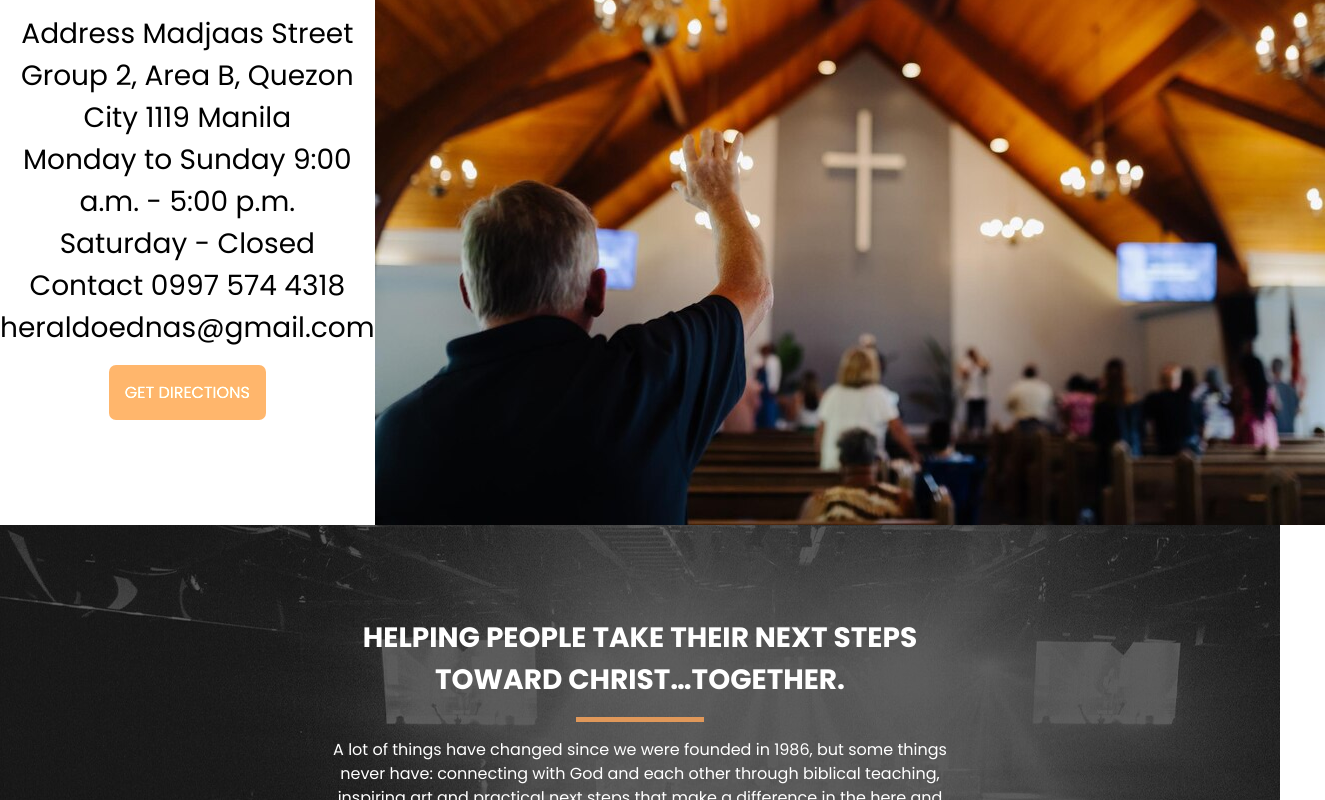
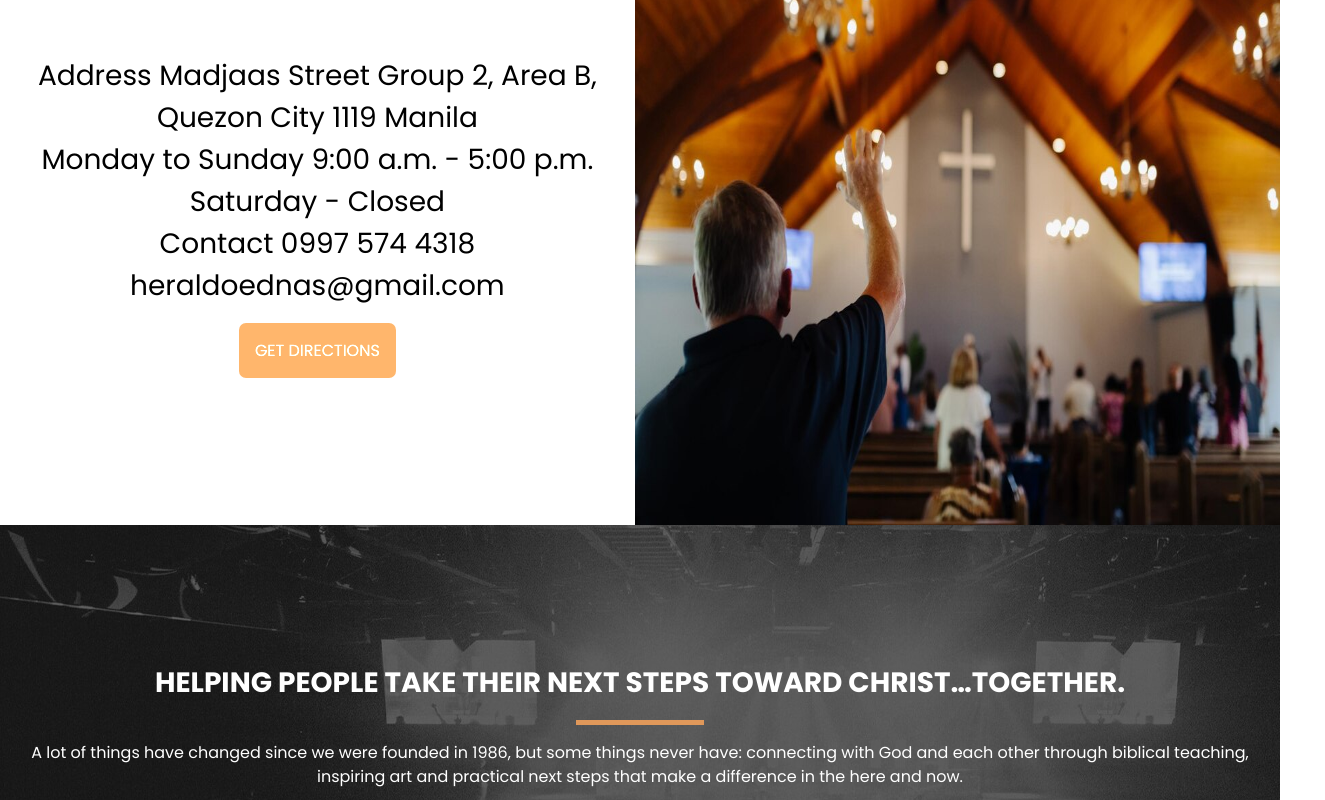
Before and after one commit to CodeChd/jcytf-community-church, a Next.js app: page /visit in a window 1280 px wide. Shown: the part 220-1020 px from the top of the page, 1325 px wide, since content can reach past the window. Built offline with nearby package versions, Linux system fonts and the light colour scheme; no server answers; a web font is replaced by a local one.

Commit message:
Vist Page Responsiveness

```diff
--- a/helper/css.js
+++ b/helper/css.js
@@ -4,7 +4,7 @@ export const Properties = {
     flexDirection: "column",
     justifyContent: "center",
     alignItems: "center",
-    maxWidth: "50%",
     margin: "0 auto",
-    gap: "1rem"
+    gap: "1rem",
+    padding: "1rem"
 }
--- a/pages/_app.js
+++ b/pages/_app.js
@@ -7,6 +7,7 @@ import "@/styles/WhatNext.css";
 import "@/styles/Answers.css";
 import "@/styles/OurPastor.css";
 import "@/styles/globals.css";
+import "@/styles/Visit.css";
 
 
 
--- a/pages/visit.jsx
+++ b/pages/visit.jsx
@@ -8,22 +8,30 @@ const visit = () => {
   return (
     <Layout>
       <main style={{ paddingTop: "7rem" }}>
-        <section style={{ display: "flex" } } >
-          <div  style={{flexBasis:"50%", textAlign: "center", alignSelf:"center"}}>
-            <p className="fsi-500"> Address Madjaas Street Group 2, Area B, Quezon City 1119 Manila </p>
-            <p className="fsi-500">  Monday to Sunday 9:00 a.m. - 5:00 p.m.</p>
+        <section className="Visit-hero">
+          <div className="Visit-hero-info">
+            <p className="fsi-500">
+              Address Madjaas Street Group 2, Area B, Quezon City 1119 Manila
+            </p>
+            <p className="fsi-500"> Monday to Sunday 9:00 a.m. - 5:00 p.m.</p>
             <p className="fsi-500">Saturday - Closed</p>
             <p className="fsi-500">Contact 0997 574 4318</p>
             <p className="fsi-500">heraldoednas@gmail.com</p>
-            <div style={{marginTop: "2rem"}}>
-
-            <Link href="https://www.google.com/maps/place/Jesus+Christ+Yesterday+Today+And+Forever+Church+Inc.+JCYTF/@14.6442202,120.9615001,12.54z/data=!4m10!1m2!2m1!1sMadjaas+Street+Group+2,+Area+B,+Quezon+City,+1119+Metro+Manila!3m6!1s0x3397ba612cfb73a1:0x9f280217a54c2b46!8m2!3d14.7124479!4d121.0989109!15sCj5NYWRqYWFzIFN0cmVldCBHcm91cCAyLCBBcmVhIEIsIFF1ZXpvbiBDaXR5LCAxMTE5IE1ldHJvIE1hbmlsYZIBEGNocmlzdGlhbl9jaHVyY2jgAQA!16s%2Fg%2F11c6q8r45p" className="btn-visit" >Get Directions</Link>
+            <div style={{ marginTop: "2rem" }}>
+              <Link
+                href="https://www.google.com/maps/place/Jesus+Christ+Yesterday+Today+And+Forever+Church+Inc.+JCYTF/@14.6442202,120.9615001,12.54z/data=!4m10!1m2!2m1!1sMadjaas+Street+Group+2,+Area+B,+Quezon+City,+1119+Metro+Manila!3m6!1s0x3397ba612cfb73a1:0x9f280217a54c2b46!8m2!3d14.7124479!4d121.0989109!15sCj5NYWRqYWFzIFN0cmVldCBHcm91cCAyLCBBcmVhIEIsIFF1ZXpvbiBDaXR5LCAxMTE5IE1ldHJvIE1hbmlsYZIBEGNocmlzdGlhbl9jaHVyY2jgAQA!16s%2Fg%2F11c6q8r45p"
+                className="btn-visit"
+              >
+                Get Directions
+              </Link>
             </div>
           </div>
-          <Image src={Place} />
+          <div>
+            <Image src={Place} />
+          </div>
         </section>
         <section className="visit-first-bg text-white text-center">
-          <div style={Properties}>
+          <div className="visit-first-txt" style={Properties}>
             <h3 className="fsi-500 text-center">
               HELPING PEOPLE TAKE THEIR NEXT STEPS TOWARD CHRIST…TOGETHER.
             </h3>
@@ -37,7 +45,7 @@ const visit = () => {
           </div>
         </section>
         <section className="visit-second-bg text-white">
-          <div style={Properties}>
+          <div className="visit-second-txt" style={Properties}>
             <h3 className="fsi-500 ">WHO WE ARE</h3>
             <hr className="hr-visit__1" />
             <p className="fsi-300 text-center">
--- /dev/null
+++ b/styles/Visit.css
@@ -0,0 +1,92 @@
+.Visit-hero {
+  display: flex;
+  gap: 1rem;
+  justify-content: space-between;
+}
+
+.Visit-hero-info {
+  text-align: center;
+  display: flex;
+  flex-direction: column;
+  justify-content: center;
+  align-items: center;
+  margin-left: 1rem;
+}
+
+.btn-visit {
+  background-color: #e0985a;
+  font: inherit;
+  font-size: 16px;
+  filter: brightness(120%);
+  color: #fff !important;
+  border: 0;
+  border-radius: 7px;
+  padding: 1rem;
+  text-transform: uppercase;
+  cursor: pointer;
+}
+
+.text-center {
+  text-align: center;
+}
+
+.main-visit {
+  position: relative;
+}
+
+.visit-first-bg {
+  background: url("../public/images/about.jpg");
+}
+.visit-second-bg {
+  background: url("../public/images/identity.jpg");
+}
+.visit-third-bg {
+  background: url("../public/images/mission.jpg");
+}
+
+.bt-border::after {
+  content: "";
+  padding: 8px;
+  border-bottom: solid #e0985a;
+  border-bottom-width: 6px;
+  position: absolute;
+  left: 54rem;
+  right: 54rem;
+  bottom: 50%;
+}
+
+.hr-visit__1 {
+  width: 10vw;
+  height: 5px;
+  background-color: #e0985a;
+  border: none;
+}
+
+.visit-first-text,
+.visit-second-text {
+  max-width: 50%;
+}
+
+@media (max-width: 968px) {
+  .Visit-hero {
+    flex-direction: column;
+  }
+
+  .Visit-hero-info {
+    margin-bottom: 2rem;
+  }
+
+  .visit-first-bg {
+    background: url("../public/images/about.jpg") center;
+  }
+  .visit-second-bg {
+    background: url("../public/images/identity.jpg") center;
+  }
+  .visit-third-bg {
+    background: url("../public/images/mission.jpg") center;
+  }
+
+  .Visit-hero-info {
+    margin: 1rem 0;
+  }
+}
```
